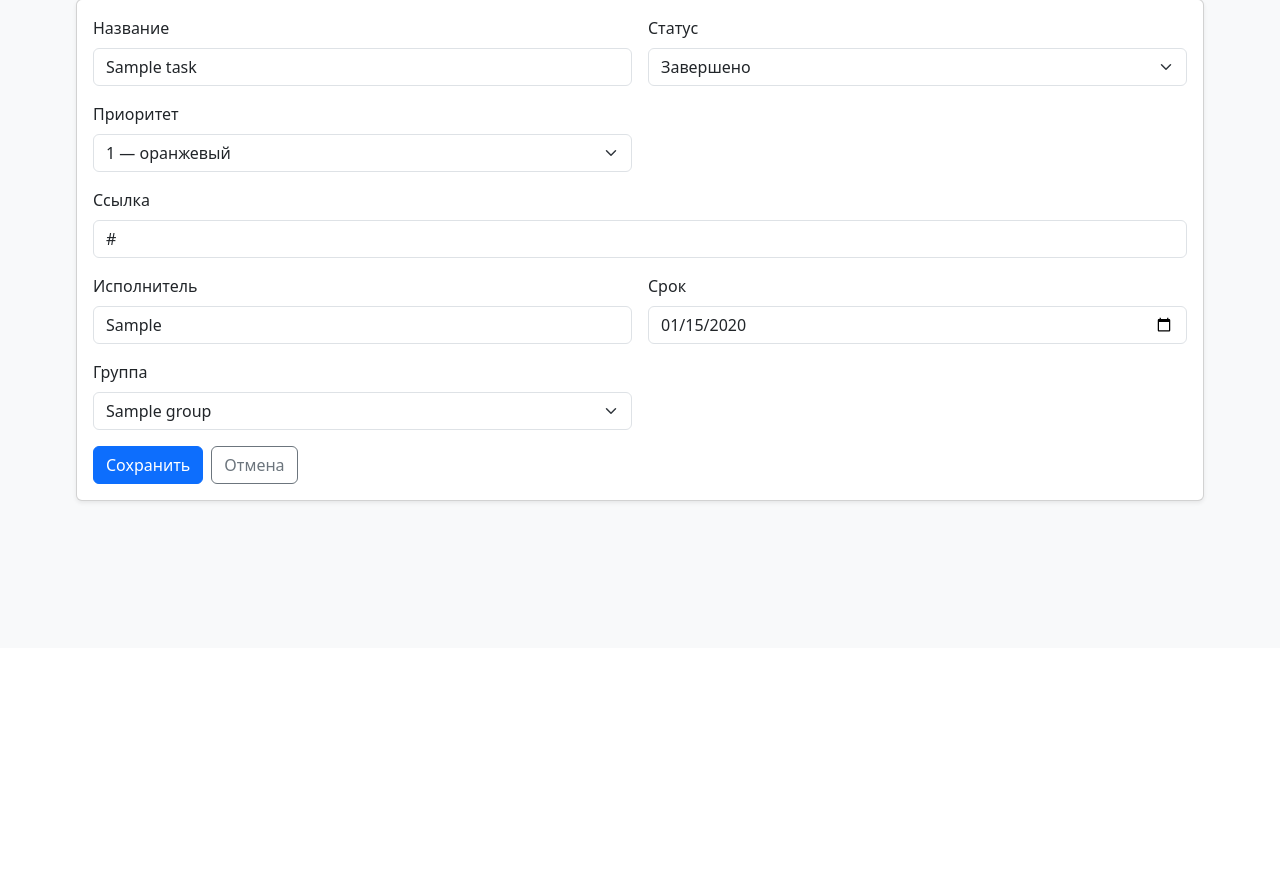
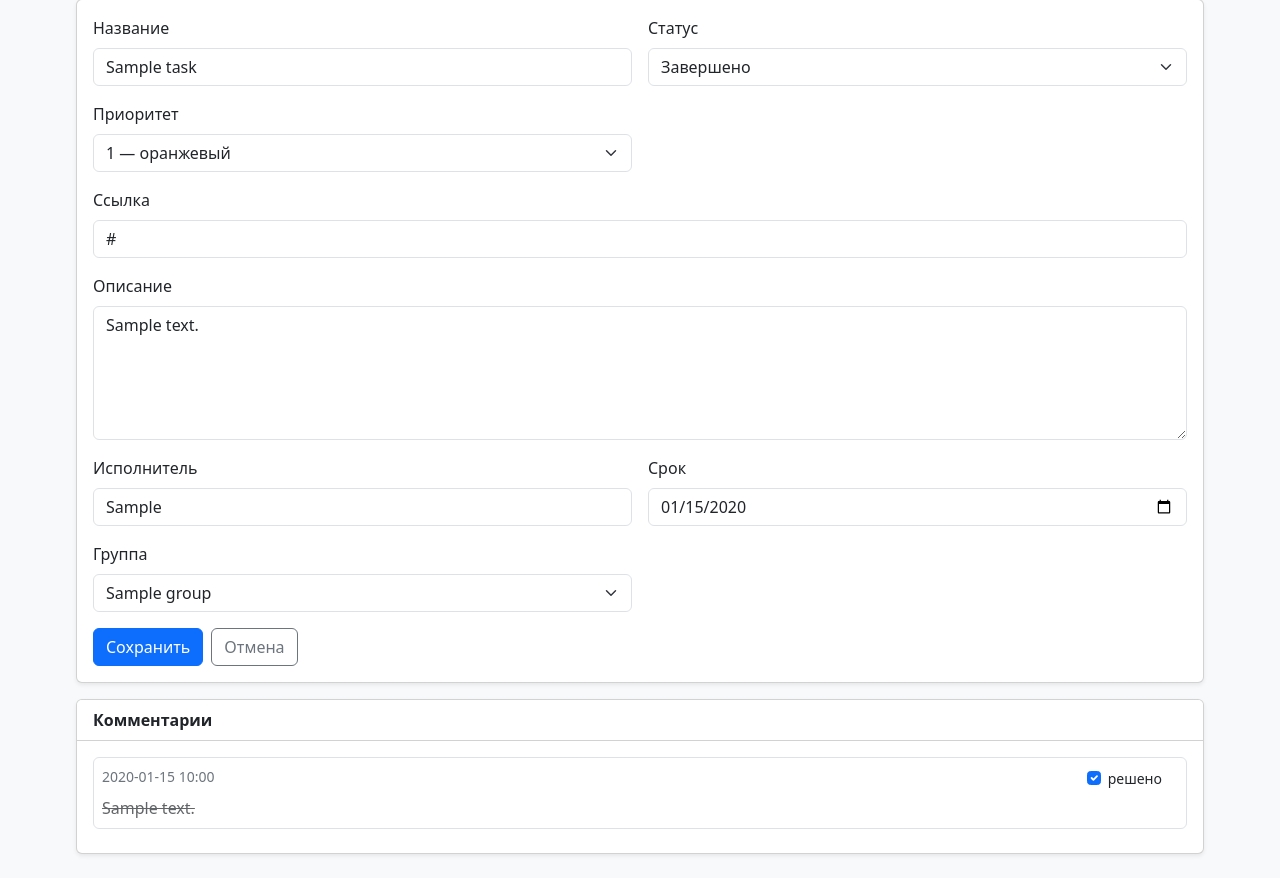
Before and after one commit to voxelru/mhelper, a Flask app: page /tasks/1/edit in a window 1280 px wide. Shown: the part 152-1030 px from the top of the page. Before the commit the page ends 656 px from the top, so only its background shows below. Run offline with Flask 3, Linux system fonts and the light colour scheme; tables that the repository leaves empty hold one stand-in row (values such as "Sample post").

Commit message:
Add task description and resolved comments
Adds task description field (DB + edit/view pages) and per-comment 'resolved' checkbox with persistence in SQLite.

Made-with: Cursor

```diff
--- a/app.py
+++ b/app.py
@@ -28,6 +28,7 @@ class Task(db.Model):
 
     id = db.Column(db.Integer, primary_key=True)
     title = db.Column(db.String(240), nullable=False)
+    description = db.Column(db.Text, nullable=True)
     link = db.Column(db.String(2000), nullable=True)
     assignee = db.Column(db.String(120), nullable=True)
     due_date = db.Column(db.Date, nullable=True)
@@ -57,6 +58,7 @@ class Comment(db.Model):
     task_id = db.Column(db.Integer, db.ForeignKey("tasks.id", ondelete="CASCADE"), nullable=False, index=True)
     created_at = db.Column(db.DateTime, nullable=False, default=datetime.utcnow)
     body = db.Column(db.Text, nullable=False)
+    resolved = db.Column(db.Boolean, nullable=False, default=False)
 
     task = db.relationship("Task", back_populates="comments")
 
@@ -77,6 +79,7 @@ def _parse_task_form(form: Any) -> tuple[str | None, dict[str, Any]]:
     if not title:
         return "Укажите название задачи.", {}
 
+    description = (form.get("description") or "").strip() or None
     link = (form.get("link") or "").strip() or None
     assignee = (form.get("assignee") or "").strip() or None
     group_id = form.get("group_id", type=int)
@@ -98,6 +101,7 @@ def _parse_task_form(form: Any) -> tuple[str | None, dict[str, Any]]:
 
     return None, {
         "title": title,
+        "description": description,
         "link": link,
         "assignee": assignee,
         "due_date": due,
@@ -120,6 +124,13 @@ def create_app() -> Flask:
             col_names = {row[1] for row in cols}
             if "priority" not in col_names:
                 conn.execute(text("ALTER TABLE tasks ADD COLUMN priority INTEGER NOT NULL DEFAULT 4"))
+            if "description" not in col_names:
+                conn.execute(text("ALTER TABLE tasks ADD COLUMN description TEXT"))
+
+            comment_cols = conn.execute(text("PRAGMA table_info(comments)")).fetchall()
+            comment_col_names = {row[1] for row in comment_cols}
+            if "resolved" not in comment_col_names:
+                conn.execute(text("ALTER TABLE comments ADD COLUMN resolved INTEGER NOT NULL DEFAULT 0"))
 
     @app.get("/")
     def board():
@@ -335,6 +346,7 @@ def create_app() -> Flask:
                 fields["status"] = task.status
 
             task.title = fields["title"]
+            task.description = fields["description"]
             task.link = fields["link"]
             task.assignee = fields["assignee"]
             task.due_date = fields["due_date"]
@@ -356,6 +368,15 @@ def create_app() -> Flask:
             db.session.add(Comment(task_id=task.id, body=body))
             db.session.commit()
         return redirect(url_for("task_detail", task_id=task.id))
+
+    @app.post("/tasks/<int:task_id>/comments/<int:comment_id>")
+    def update_comment(task_id: int, comment_id: int):
+        comment = Comment.query.filter_by(id=comment_id, task_id=task_id).first()
+        if comment is None:
+            abort(404)
+        comment.resolved = bool(request.form.get("resolved"))
+        db.session.commit()
+        return redirect(url_for("task_detail", task_id=task_id))
 
     @app.post("/api/tasks/<int:task_id>/move")
     def api_move_task(task_id: int):
--- a/templates/task_edit.html
+++ b/templates/task_edit.html
@@ -50,6 +50,10 @@
         <label class="form-label">Ссылка</label>
         <input class="form-control" name="link" value="{{ (f.link if f else (task.link or '')) | e }}" />
       </div>
+      <div class="col-12">
+        <label class="form-label">Описание</label>
+        <textarea class="form-control" name="description" rows="5" placeholder="Описание задачи...">{{ (f.description if f else (task.description or '')) | e }}</textarea>
+      </div>
       <div class="col-12 col-md-6">
         <label class="form-label">Исполнитель</label>
         <input class="form-control" name="assignee" value="{{ (f.assignee if f else (task.assignee or '')) | e }}" />
@@ -73,4 +77,33 @@
       </div>
     </div>
   </form>
+
+  <div class="card shadow-sm mt-3">
+    <div class="card-header bg-white fw-semibold">Комментарии</div>
+    <div class="card-body">
+      {% for c in task.comments %}
+        <div class="border rounded p-2 mb-2 bg-white">
+          <div class="d-flex justify-content-between align-items-start gap-3 mb-1">
+            <div class="small text-secondary">{{ c.created_at.strftime("%Y-%m-%d %H:%M") }}</div>
+            <form method="post" action="{{ url_for('update_comment', task_id=task.id, comment_id=c.id) }}">
+              <label class="form-check form-check-inline mb-0 small">
+                <input
+                  class="form-check-input"
+                  type="checkbox"
+                  name="resolved"
+                  value="1"
+                  {% if c.resolved %}checked{% endif %}
+                  onchange="this.form.submit()"
+                />
+                <span class="form-check-label">решено</span>
+              </label>
+            </form>
+          </div>
+          <div style="white-space: pre-wrap;{% if c.resolved %} text-decoration: line-through; opacity: 0.7;{% endif %}">{{ c.body }}</div>
+        </div>
+      {% else %}
+        <div class="text-secondary small">Пока нет комментариев.</div>
+      {% endfor %}
+    </div>
+  </div>
 {% endblock %}
```
Also changed, not shown: templates/task.html (+26 -2 lines).
